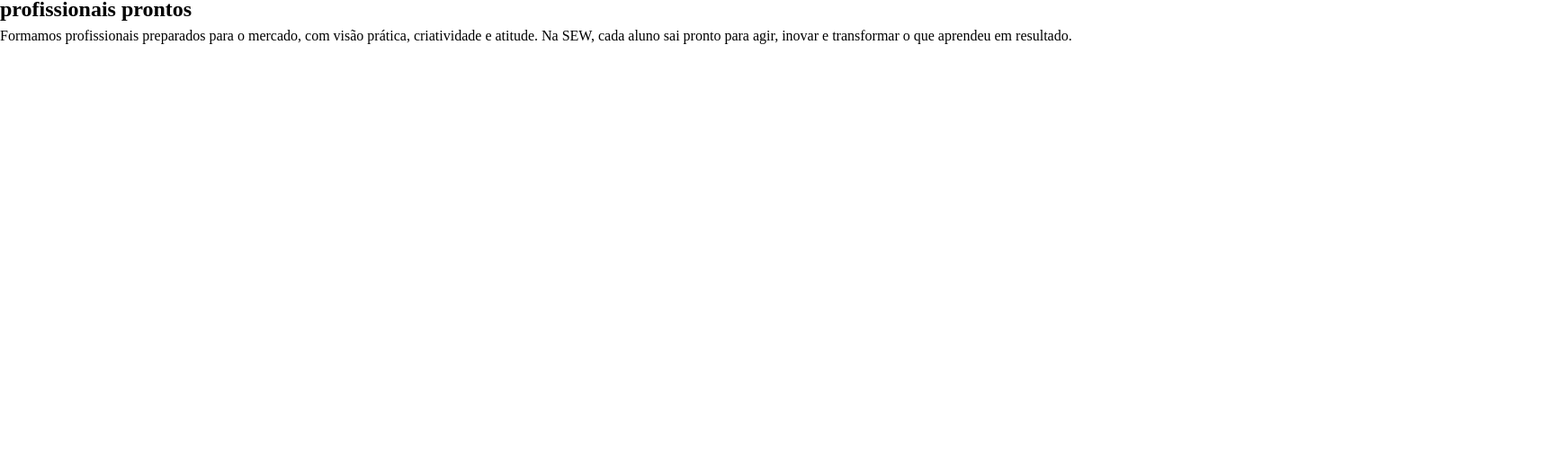
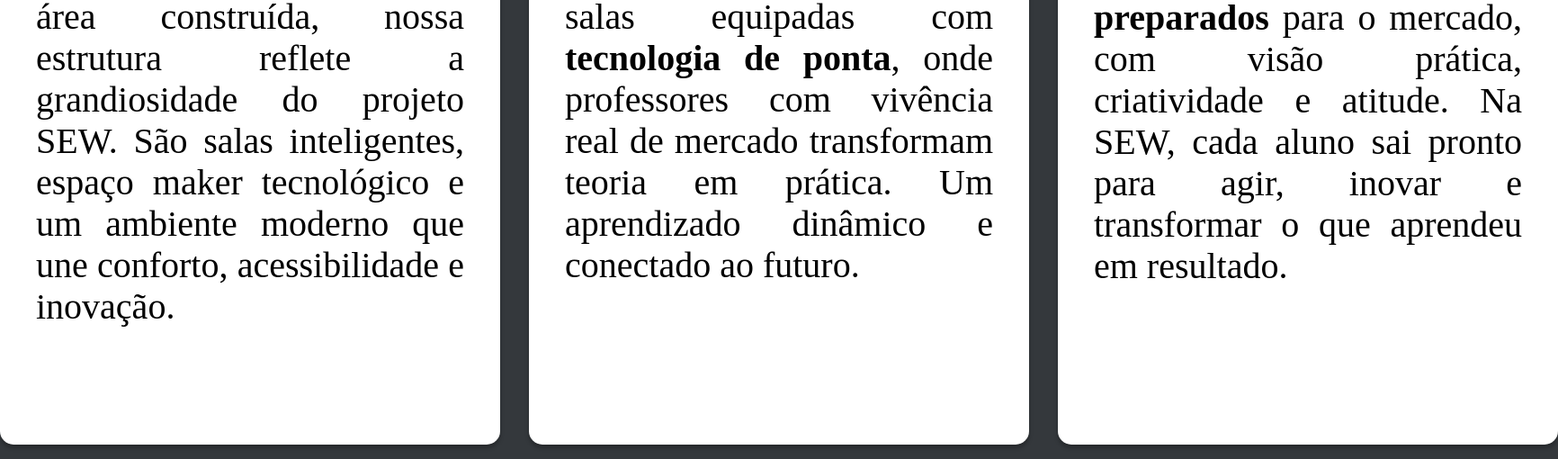
Before and after one commit to GuiTxx/projeto-sew-social, a plain HTML site: page index.html in a window 1280 px wide. Shown: the part 1728-2238 px from the top of the page at 90% size, 1732 px wide, since content can reach past the window. Before the commit the page ends 1780 px from the top, so only its background shows below. Drawn offline with nearby package versions, Linux system fonts and the light colour scheme; a web font is replaced by a local one.

Commit message:
feat: Estilização e organização da programação completa CSS do  seção Flex (Por que nos escolher?) Organizei o texto de programação para que assim se obtenha um melhor entendimento ao visualizá-lo.

```diff
--- a/assets/css/base.css
+++ b/assets/css/base.css
@@ -0,0 +1,3 @@
+body{
+    background-color: var(--cor-principal);
+}
--- /dev/null
+++ b/assets/css/sections/cards-why.css
@@ -0,0 +1,110 @@
+/* cards.css — estilos dos cards */
+.why-us {
+    display: flex;
+    flex-direction: column;
+    justify-content: center;
+    align-items: center;
+    max-width: 1888px;
+    margin: 1.164375rem auto;
+}
+
+/* Estilização do Título da Seção */
+.title{
+    text-align: center;
+}
+.title .back-text{
+    font-family: var(--fonte-secundaria);
+    font-size: 11.25rem;
+    font-weight: 400;
+    text-transform: uppercase;
+    color: var(--cor-secundaria);
+    opacity: 0.2;
+    text-shadow: 3px 1px 26px rgba(0, 0, 0, 0.76);
+}
+.title .front-text{
+    position: absolute;
+    font-family: var(--fonte-principal);
+    font-size: 4rem;
+    font-weight: 400;
+    text-transform: uppercase;
+    left: 50%;
+    transform: translate(-50%);
+    /* Top utilizado para colocar o  texto sob o back-text */
+    top: 74.125rem;
+    color: var(--cor-terciaria);
+    text-shadow: 3px 1px 26px rgba(0, 0, 0, 0.76);
+}
+/* Container pai dos cards */
+.card-why{
+    display: flex;
+    gap: 6.875rem;
+    margin: 1rem auto;
+    justify-content: center;
+    max-width: 1888px;
+}
+
+/* Utilizado apenas para centralizar os cards */
+.card-align{
+    display: flex;
+    flex-direction: row;
+    align-items: center;
+    gap: 2rem;
+}
+
+/* Representa cada card (cada div) */
+.card{
+    display: flex;
+    flex-direction: column;
+    align-items: center;
+    width: 34.75rem;
+    height: 51.9375rem;
+    background-color: var(--cor-terciaria);
+    border-radius: 15px;
+    padding: 3rem 2.5rem;
+    box-shadow: 0px 4px 4px rgba(0, 0, 0, 0.25);
+}
+
+/* Tamanho dos Logos de cada Card */
+.card-why .infrastructure img{
+    width: 117px;
+    height: 140px;
+}
+.card-why .smart-class img{
+    width: 152px;
+    height: 140px;
+}
+.card-why .professional img{
+    width: 137px;
+    height: 140px;
+}
+
+/* Titulo de cada card */
+.card-why h2{
+    font-family: var(--fonte-principal);
+    font-size: 3.125rem;
+    font-weight: 400;
+    color: #F30404;
+    text-transform: uppercase;
+}
+/* Título do Profissional que quebra a linha em dois */
+.card-why .pro{
+    text-align: center;
+    line-height: 1;
+}
+
+/* Paragrafo dentro do Card */
+.card-why .card p{
+    font-size: 2.5rem;
+    line-height: 1.15;
+    text-align: justify;
+}
+
+/* Alinhando o texto dos dois primeiros card com o do terceiro */
+.card-why .card .space{
+    margin-top: 1.5rem;
+}
+
+/* Destacando trechos do texto no card */
+.card-why .card span{
+    font-weight: bold;
+}
--- a/assets/css/sections/cards.css
+++ /dev/null
@@ -1 +0,0 @@
-/* cards.css — estilos dos cards */
--- a/index.html
+++ b/index.html
@@ -16,6 +16,7 @@
     <link rel="stylesheet" href="assets/css/variables.css">
     <link rel="stylesheet" href="assets/css/sections/header.css">
     <link rel="stylesheet" href="assets/css/sections/hero.css">
+    <link rel="stylesheet" href="./assets/css/sections/cards-why.css">
 </head>
 
 <body>
@@ -72,20 +73,30 @@
                 <h2 class="front-text">por que nos escolher?</h2>
             </div>
             <div class="card-why">
-                <div class="card1">
+                <div class="card-align">
+                    <div class="card infrastructure">
                         <img src="./images/icons/card-why/infrastructure-logo.svg" alt="Infraestrutura">
                         <h2>infraestrutura</h2>
-                    <p>Com mais de <span>1.500 m²</span> de área construída, nossa estrutura reflete a grandiosidade do projeto SEW. São salas inteligentes, espaço maker tecnológico e um ambiente moderno que une conforto, acessibilidade e inovação.</p>
+                        <p class="space">Com mais de <span>1.500 m²</span> de área construída, nossa estrutura reflete a
+                            grandiosidade
+                            do projeto SEW. São salas inteligentes, espaço maker tecnológico e um ambiente moderno que
+                            une conforto, acessibilidade e inovação.</p>
                     </div>
-                <div class="card2">
+                    <div class="card smart-class">
                         <img src="./images/icons/card-why/smart-class-logo.svg" alt="Smart Class">
                         <h2>salas smart</h2>
-                    <p>Nossas aulas acontecem em salas equipadas com <span>tecnologia de ponta</span>, onde professores com vivência real de mercado transformam teoria em prática. Um aprendizado dinâmico e conectado ao futuro.</p>
+                        <p class="space">Nossas aulas acontecem em salas equipadas com <span>tecnologia de ponta</span>,
+                            onde
+                            professores com vivência real de mercado transformam teoria em prática. Um aprendizado
+                            dinâmico e conectado ao futuro.</p>
                     </div>
-                <div class="card3">
+                    <div class="card professional">
                         <img src="./images/icons/card-why/professional-logo.svg" alt="Profissionais Qualificados">
-                    <h2>profissionais prontos</h2>
-                    <p>Formamos <span>profissionais preparados</span> para o mercado, com visão prática, criatividade e atitude. Na SEW, cada aluno sai pronto para agir, inovar e transformar o que aprendeu em resultado.</p>
+                        <h2 class="pro">profissionais <br> prontos</h2>
+                        <p>Formamos <span>profissionais preparados</span> para o mercado, com visão prática,
+                            criatividade e atitude. Na SEW, cada aluno sai pronto para agir, inovar e transformar o que
+                            aprendeu em resultado.</p>
+                    </div>
                 </div>
             </div>
         </section>
```
Lines whose indentation alone changed are shown as unchanged.
